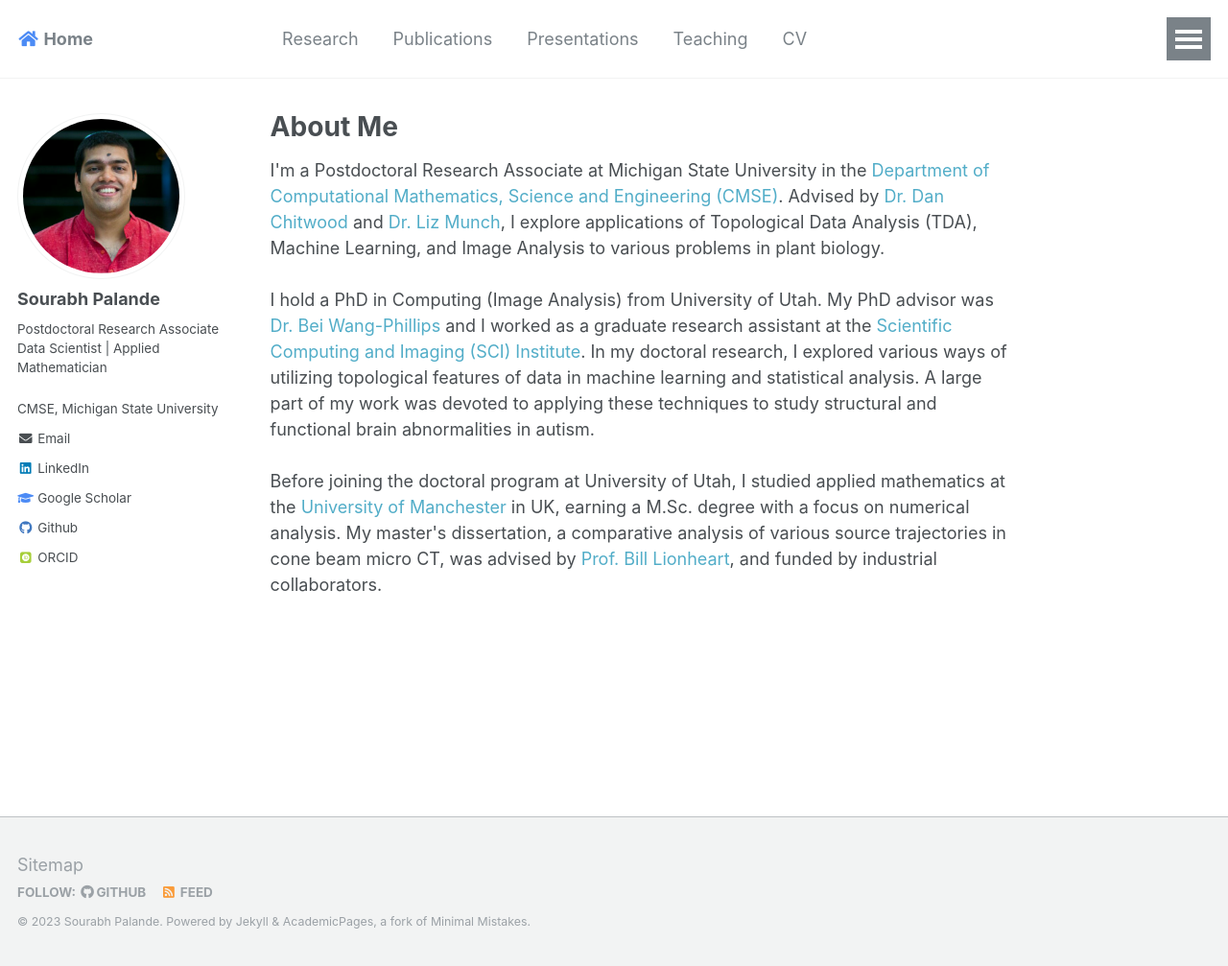
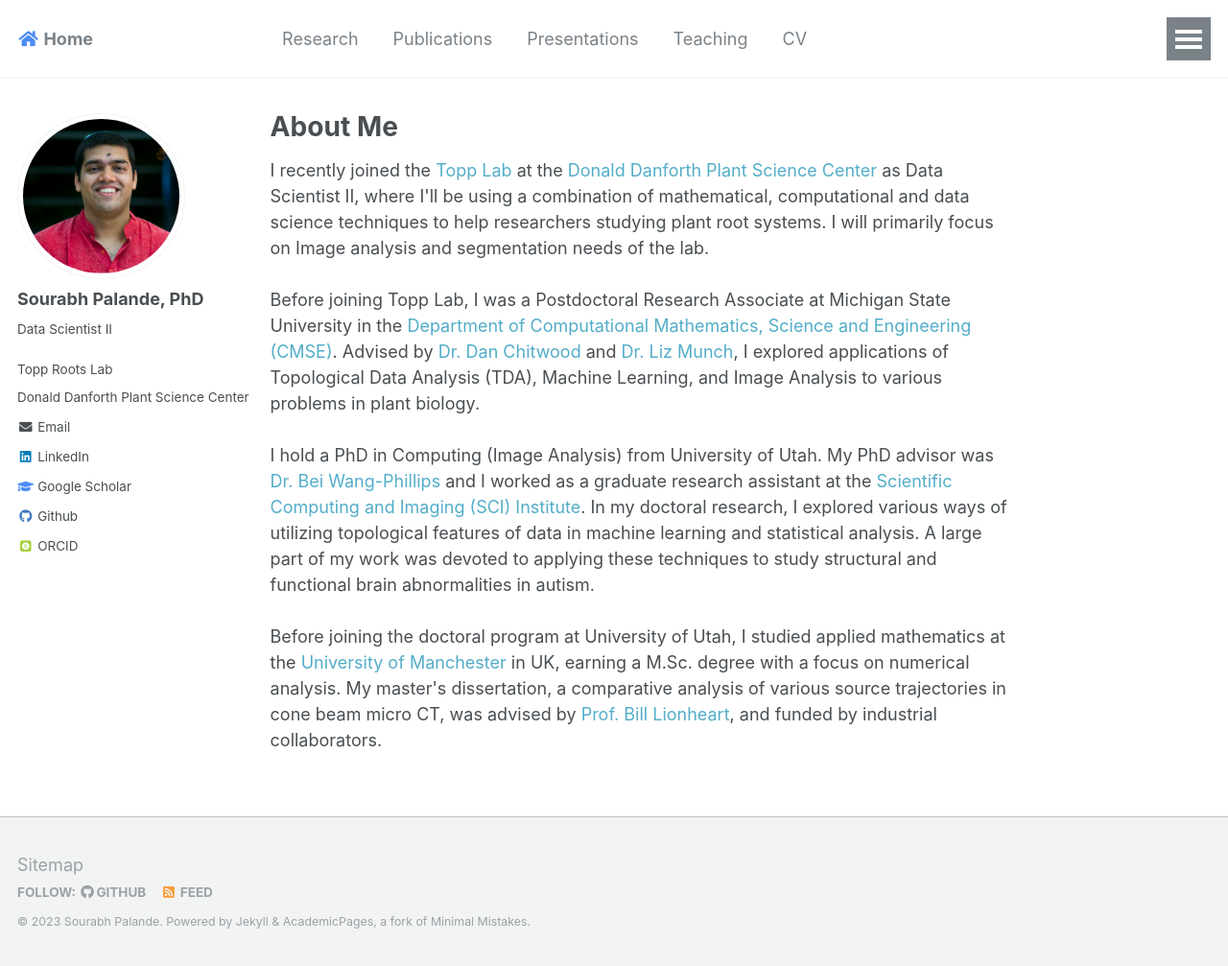
Before and after one commit to sourabhpalande/sourabhpalande.github.io, a Jekyll site: the page built from _pages/about.html, in a window 1280 px wide and 1007 px high. Shown: the whole window at 96% size. Built offline with Jekyll 4.4.1, drawn with Linux system fonts in a browser that asks for light colours; some web fonts are replaced.

```diff
--- a/_config.yml
+++ b/_config.yml
@@ -8,7 +8,7 @@ locale                   : "en-US"
 title                    : "Home"
 title_separator          : "-"
 name                     : &name "Sourabh Palande"
-description              : &description "Postdoctoral Research Associate"
+description              : &description "Data Scientist II"
 
 # the base hostname & protocol for site e.g. "https://mmistakes.github.io"
 url                      : https://sourabhpalande.github.io
@@ -30,15 +30,15 @@ comments:
 
 # Site Author
 author:
-  name             : "Sourabh Palande"
+  name             : "Sourabh Palande, PhD"
   avatar           : "myprofile.png"
-  bio              : "Postdoctoral Research Associate <br>Data Scientist | Applied Mathematician"
+  bio              : "Data Scientist II"
   location         : # "East Lansing, Michigan, USA"
-  department       :
-  department-url   :
-  employer         : "CMSE, Michigan State University"
-  employer-url     : "https://cmse.msu.edu"
-  email            : "palandes@msu.edu"
+  department       : "Topp Roots Lab"
+  department-url   : "https://topp-roots-lab.github.io/"
+  employer         : "Donald Danforth Plant Science Center"
+  employer-url     : "https://www.danforthcenter.org/"
+  email            : "spalande@danforthcenter.org"
   linkedin         : "sourabhpalande"
   googlescholar    : "https://scholar.google.com/citations?user=ccL5PVEAAAAJ&hl=en"
   github           : "sourabhpalande"
--- a/_pages/about.html
+++ b/_pages/about.html
@@ -10,7 +10,9 @@ redirect_from:
 ---
 <div class="archive__content">
   <p>
-    I'm a Postdoctoral Research Associate at Michigan State University in the <a href="https://cmse.msu.edu/" target="_blank">Department of Computational Mathematics, Science and Engineering (CMSE)</a>. Advised by <a href="https://www.canr.msu.edu/people/dr_dan_chitwood" target="_blank">Dr. Dan Chitwood</a> and <a href="https://elizabethmunch.com/" target="_blank">Dr. Liz Munch</a>, I explore applications of Topological Data Analysis (TDA), Machine Learning, and Image Analysis to various problems in plant biology.
+    I recently joined the <a href="https://topp-roots-lab.github.io//" target="_blank">Topp Lab</a> at the <a href="https://www.danforthcenter.org/" target="_blank">Donald Danforth Plant Science Center</a> as Data Scientist II, where I'll be using a combination of mathematical, computational and data science techniques to help researchers studying plant root systems. I will primarily focus on Image analysis and segmentation needs of the lab.
+    <br><br>
+    Before joining Topp Lab, I was a Postdoctoral Research Associate at Michigan State University in the <a href="https://cmse.msu.edu/" target="_blank">Department of Computational Mathematics, Science and Engineering (CMSE)</a>. Advised by <a href="https://www.canr.msu.edu/people/dr_dan_chitwood" target="_blank">Dr. Dan Chitwood</a> and <a href="https://elizabethmunch.com/" target="_blank">Dr. Liz Munch</a>, I explored applications of Topological Data Analysis (TDA), Machine Learning, and Image Analysis to various problems in plant biology.
     <br><br>
     I hold a PhD in Computing (Image Analysis) from University of Utah. My PhD advisor was <a href="https://sci.utah.edu/~beiwang/" target="_blank">Dr. Bei Wang-Phillips</a> and I worked as a graduate research assistant at the <a href="https://sci.utah.edu/" target="_blank">Scientific Computing and Imaging (SCI) Institute</a>. In my doctoral research, I explored various ways of utilizing topological features of data in machine learning and statistical analysis. A large part of my work was devoted to applying these techniques to study structural and functional brain abnormalities in autism.
     <br><br>
```
Also changed, not shown: _cvitem/2020-10-12-MSU-Postdoc.md (+2 -2 lines), _cvitem/2023-08-21-DDPSC-DS.md (added, +31 -0 lines).
